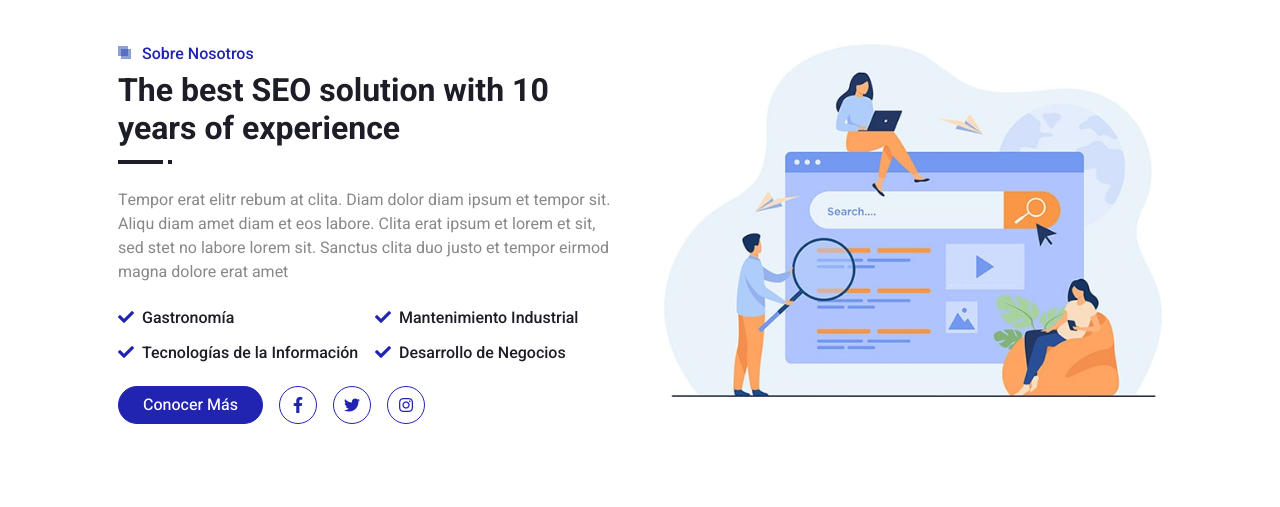
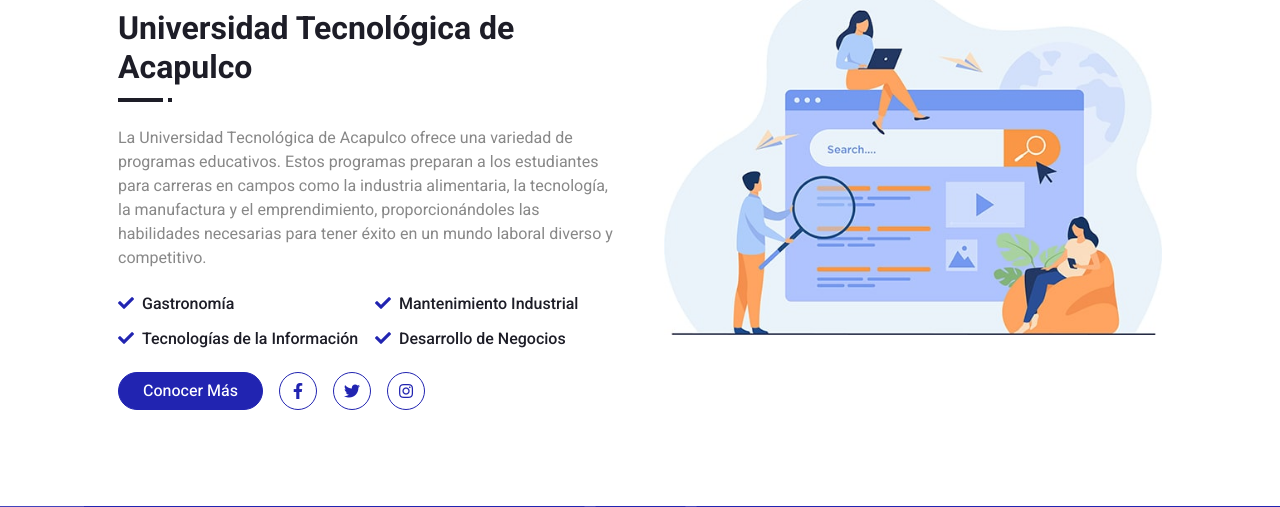
Before and after one commit to diazhdez/kuder, a Flask app: page / in a window 1280 px wide. Shown: the part 612-1119 px from the top of the page. Run offline with Flask 3, Linux system fonts and the light colour scheme; some libraries are stand-ins or nearby versions.

Commit message:
estoy tonta

```diff
--- a/templates/index.html
+++ b/templates/index.html
@@ -19,11 +19,10 @@
         <div class="container mt-5 px-lg-5">
             <div class="row g-5 py-5">
                 <div class="col-lg-6 text-center text-lg-start">
-                    <h1 class="text-white mb-4 animated zoomIn">All in one SEO tool need to grow your business
-                        rapidly</h1>
-                    <p class="text-white pb-3 animated zoomIn">Tempor rebum no at dolore lorem clita rebum rebum
-                        ipsum rebum stet dolor sed justo kasd. Ut dolor sed magna dolor sea diam. Sit diam sit
-                        justo amet ipsum vero ipsum clita lorem</p>
+                    <h1 class="text-white mb-4 animated zoomIn">Inventario de Intereses Vocacionales InvenTux</h1>
+                    <p class="text-white pb-3 animated zoomIn">Bienvenido a nuestra aplicación de pruebas de intereses vocacionales.
+                        Nuestra plataforma está diseñada para ayudarte a descubrir tus pasiones, habilidades y aptitudes,
+                        guiándote hacia carreras que se alineen perfectamente con tus intereses.</p>
                     <a href="{{ url_for('session.login') }}"
                         class="btn btn-light py-sm-3 px-sm-5 rounded-pill me-3 animated slideInLeft">Iniciar
                         Sesión</a>
@@ -43,11 +42,12 @@
             <div class="col-lg-6 wow fadeInUp" data-wow-delay="0.1s">
                 <div class="section-title position-relative mb-4 pb-2">
                     <h6 class="position-relative text-primary ps-4">Sobre Nosotros</h6>
-                    <h2 class="mt-2">The best SEO solution with 10 years of experience</h2>
+                    <h2 class="mt-2">Universidad Tecnológica de Acapulco</h2>
                 </div>
-                <p class="mb-4">Tempor erat elitr rebum at clita. Diam dolor diam ipsum et tempor sit. Aliqu
-                    diam amet diam et eos labore. Clita erat ipsum et lorem et sit, sed stet no labore lorem
-                    sit. Sanctus clita duo justo et tempor eirmod magna dolore erat amet</p>
+                <p class="mb-4">La Universidad Tecnológica de Acapulco ofrece una variedad de programas educativos.
+                    Estos programas preparan a los estudiantes para carreras en campos como la industria alimentaria,
+                    la tecnología, la manufactura y el emprendimiento, proporcionándoles las habilidades necesarias
+                    para tener éxito en un mundo laboral diverso y competitivo.</p>
                 <div class="row g-3">
                     <div class="col-sm-6">
                         <h6 class="mb-3"><i class="fa fa-check text-primary me-2"></i>Gastronomía</h6>
```
Also changed, not shown: templates/admin.html (+8 -7 lines), templates/contact.html (+1 -7 lines), static/img/hero.png.
